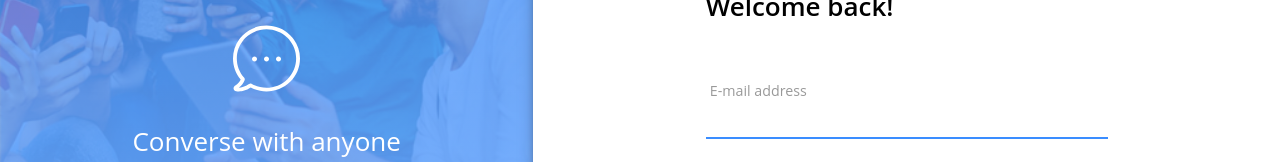
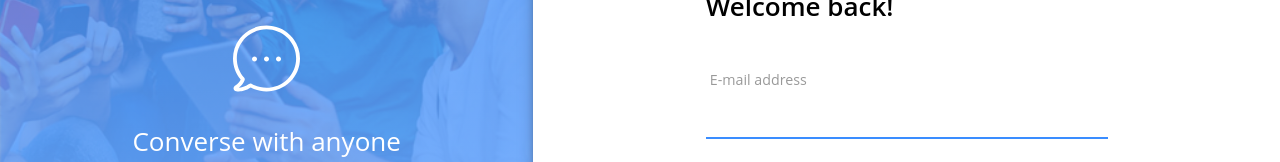
Before and after one commit to savoi/messenger-app, a React (Create React App) app in the folder client/: page /login in a window 1280 px wide. Shown: the part 215-377 px from the top of the page. Built offline with nearby package versions, Linux system fonts and the light colour scheme; no server answers; the HTML template or start-up script is replaced by a standard one.

Commit message:
Apply Typography UI element consistently across text in Component.

```diff
--- a/client/src/login/Login.jsx
+++ b/client/src/login/Login.jsx
@@ -54,7 +54,11 @@
                 >
                   <TextField
                     id="email"
-                    label={<p className={classes.label}>E-mail address</p>}
+                    label={
+                      <Typography className={classes.label}>
+                        E-mail address
+                      </Typography>
+                    }
                     fullWidth
                     margin="normal"
                     InputLabelProps={{
```
